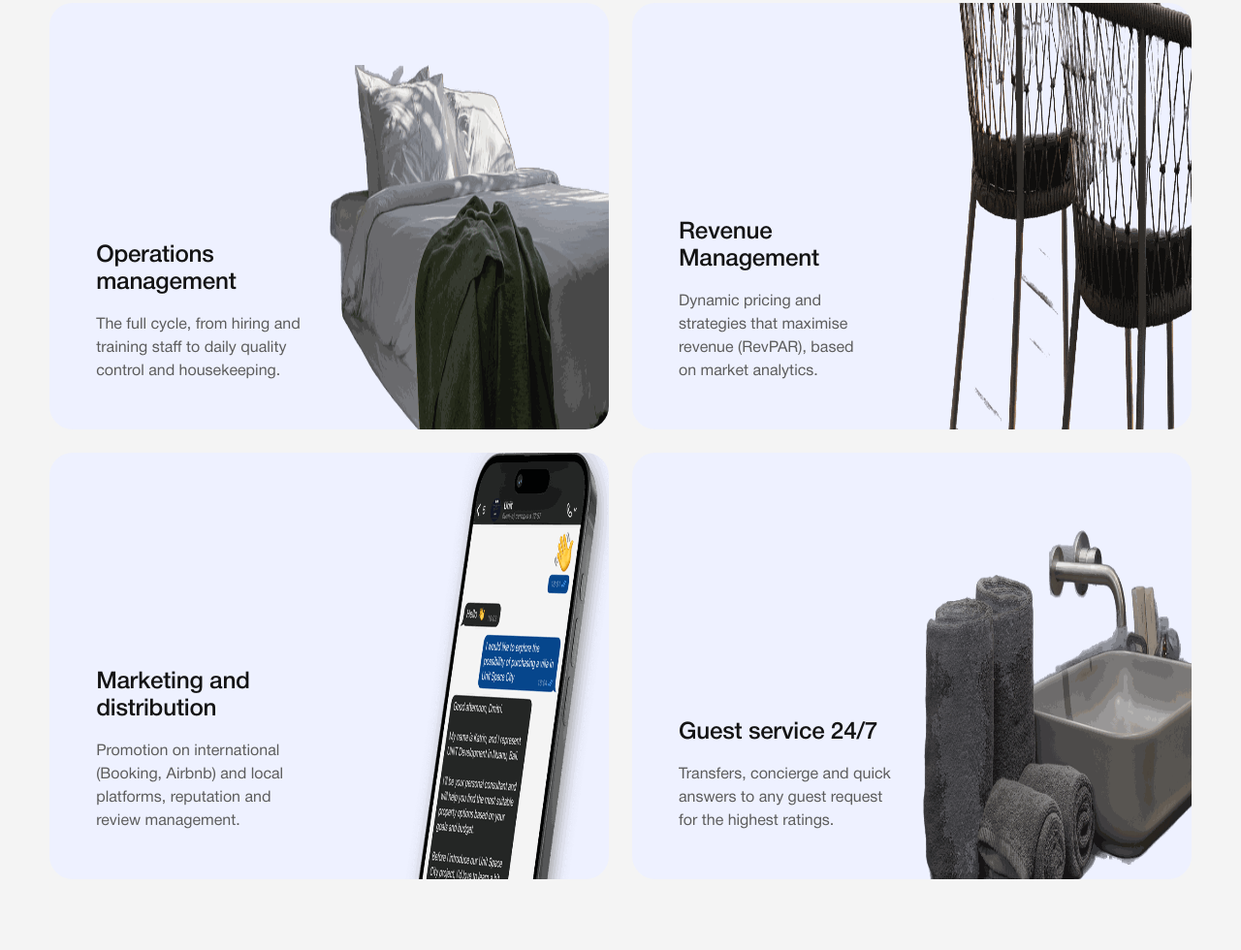
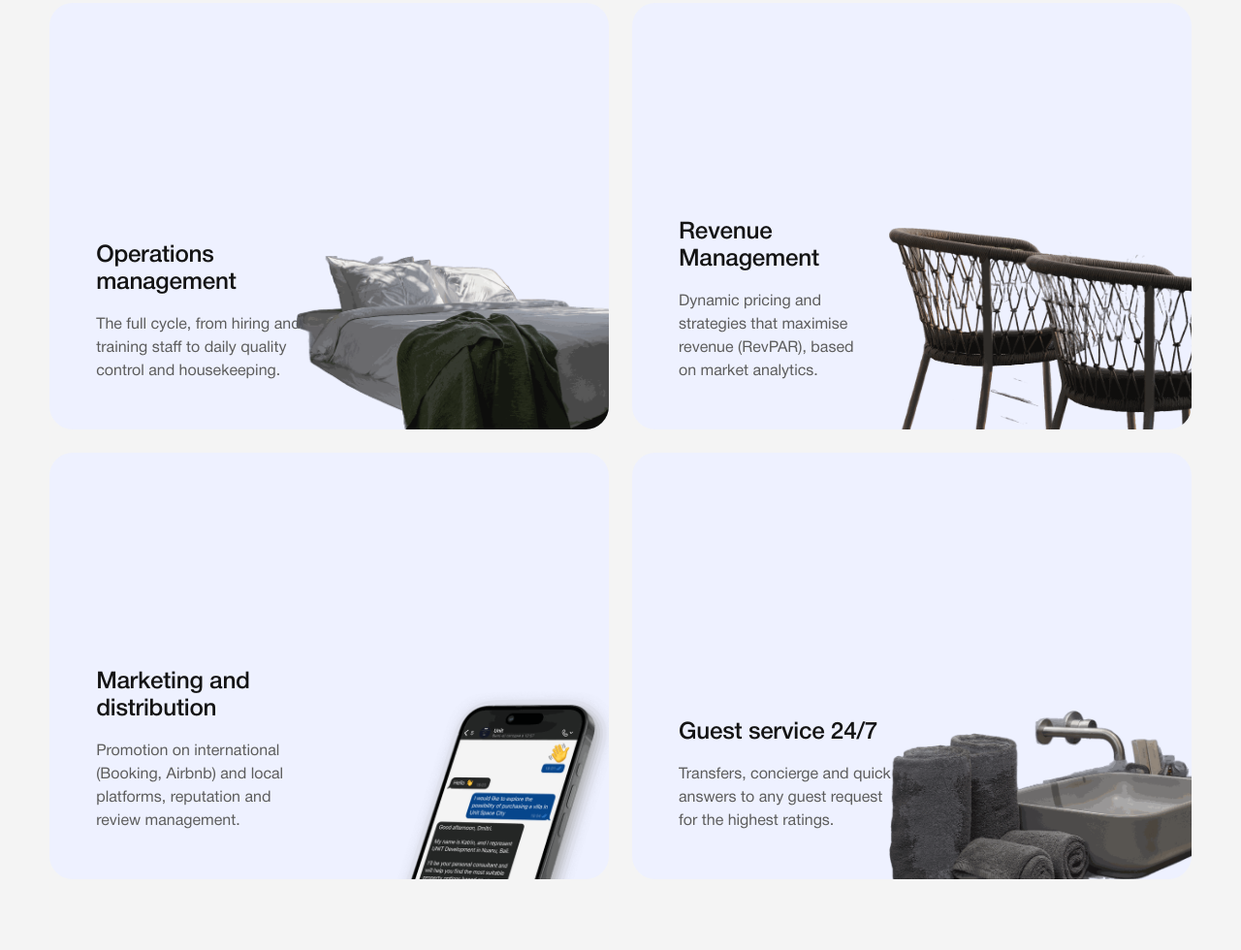
Before and after one commit to Turbo1507/unithotels, a plain HTML site: page index.html in a window 1280 px wide. Shown: the part 1073-2053 px from the top of the page at 97% size. Drawn offline with Linux system fonts and the light colour scheme.

Commit message:
Карточки услуг: картинки больше не растягиваются, на планшете одна колонка

```diff
--- a/index.html
+++ b/index.html
@@ -86,18 +86,22 @@ i,em{font-style:normal}
 /* услуги: текст слева снизу, PNG справа обрезана рамкой карточки */
 .svc{display:grid;grid-template-columns:repeat(2,1fr);gap:24px}
 .svc-card{position:relative;overflow:clip;border-radius:var(--r-card);background:var(--blue-tint);min-height:440px;padding:48px;display:flex;flex-direction:column;justify-content:flex-end;isolation:isolate}
-.svc-card img{position:absolute;z-index:-1;pointer-events:none;user-select:none}
+.svc-card img{position:absolute;z-index:-1;height:auto;pointer-events:none;user-select:none}
 .svc-text{max-width:min(46%,400px)}
 .svc-card h3{font-size:clamp(22px,1.9vw,30px);line-height:1.15;font-weight:500;letter-spacing:-.01em}
 .svc-card p{margin-top:16px;font-size:16px;line-height:1.5;color:var(--ink-2)}
 
-.svc-card--ops img{width:64%;right:-14%;top:64px}
-.svc-card--rev img{width:50%;right:-6%;bottom:-14%}
-.svc-card--mkt img{width:46%;right:-2%;bottom:-18%}
-.svc-card--guest img{width:62%;right:-14%;top:80px}
+.svc-card--ops img{width:76%;right:-20%;bottom:-4%}
+.svc-card--rev img{width:66%;right:-12%;bottom:-12%}
+.svc-card--mkt img{width:50%;right:-2%;bottom:-16%}
+.svc-card--guest img{width:72%;right:-18%;bottom:-6%}
 
-@media (max-width:1023px){
+@media (max-width:1199px){
   .svc{grid-template-columns:1fr;gap:16px}
+  .svc-card--ops img{width:58%;right:-10%}
+  .svc-card--rev img{width:48%;right:-6%}
+  .svc-card--mkt img{width:36%;right:2%}
+  .svc-card--guest img{width:54%;right:-8%}
   .svc-text{max-width:min(50%,440px)}
 }
 /* мобила: картинка в верхней зоне карточки, текст под ней, без наложения */
@@ -179,7 +183,7 @@ i,em{font-style:normal}
       </div>
       <div class="svc">
         <article class="svc-card svc-card--ops">
-          <img src="assets/img/svc-ops.png" alt="" width="900" height="464" loading="lazy">
+          <img src="assets/img/svc-ops.png" alt="" width="900" height="403" loading="lazy">
           <div class="svc-text">
             <h3 data-i18n="s1_t">Operations management</h3>
             <p data-i18n="s1_p">The full cycle, from hiring and training staff to&nbsp;daily quality control and housekeeping.</p>
@@ -200,7 +204,7 @@ i,em{font-style:normal}
           </div>
         </article>
         <article class="svc-card svc-card--guest">
-          <img src="assets/img/svc-guest.png" alt="" width="900" height="390" loading="lazy">
+          <img src="assets/img/svc-guest.png" alt="" width="900" height="433" loading="lazy">
           <div class="svc-text">
             <h3 data-i18n="s4_t">Guest service 24/7</h3>
             <p data-i18n="s4_p">Transfers, concierge and quick answers to&nbsp;any guest request for the highest ratings.</p>
```
